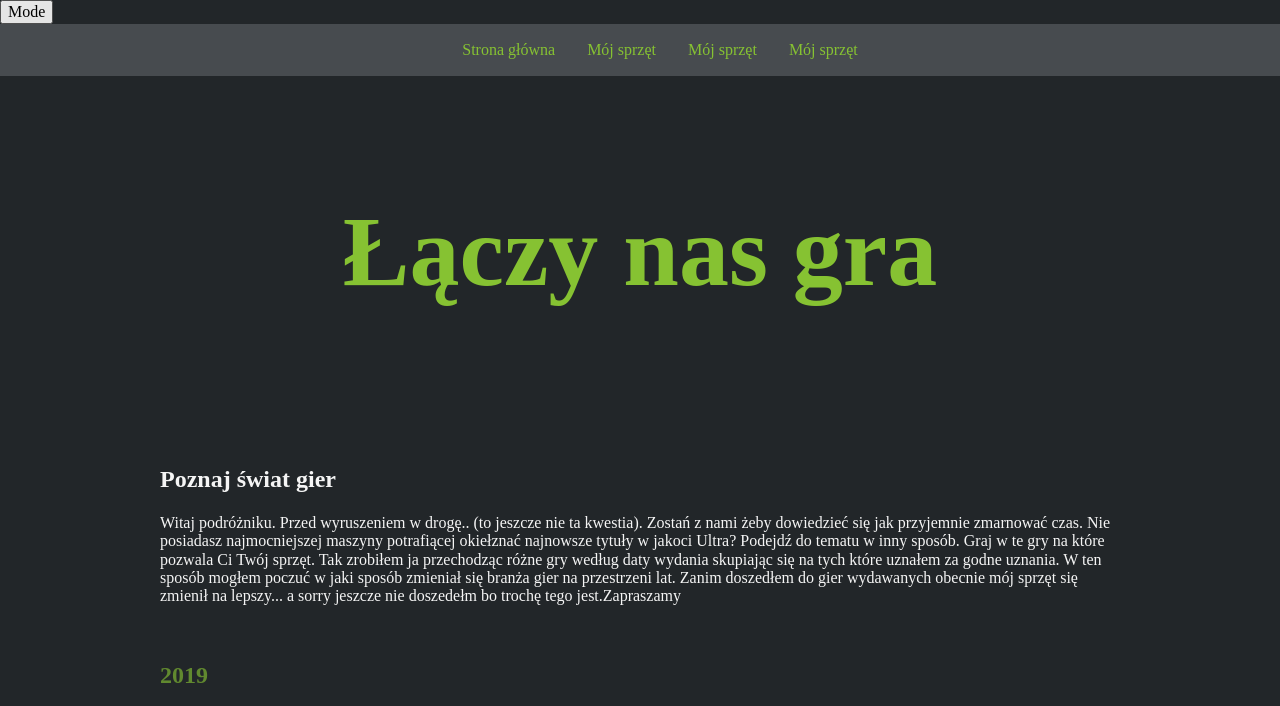
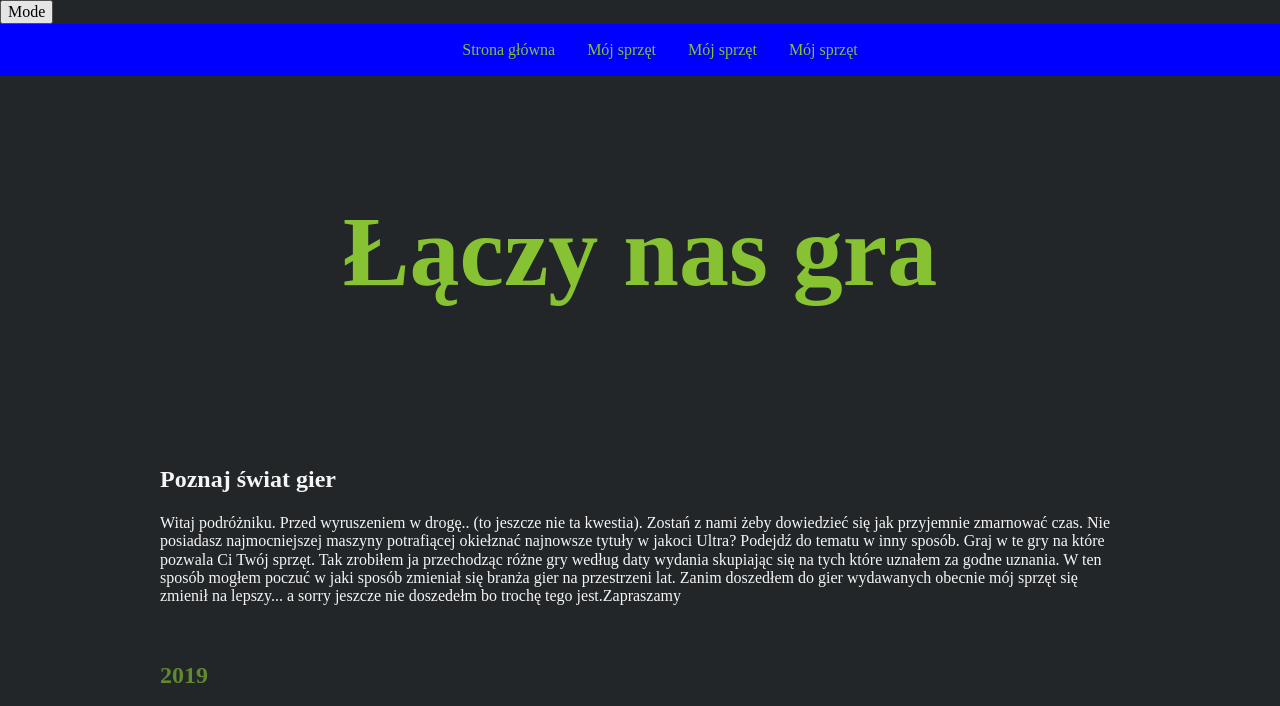
Before and after one commit to dariuszslomka/webpack-test, a website built with webpack: page src/pages/index.html in a window 1280 px wide. Shown: the top 706 px of the page. Built offline with nearby package versions, Linux system fonts and the light colour scheme.

Commit message:
midifeid nav background

```diff
--- a/src/scss/main.scss
+++ b/src/scss/main.scss
@@ -26,7 +26,7 @@ body {
 }
 
 .navigation {
-  background-color: #474B4F;
+  background-color: blue;
   position: fixed;
   width: 100%;
 }
```
